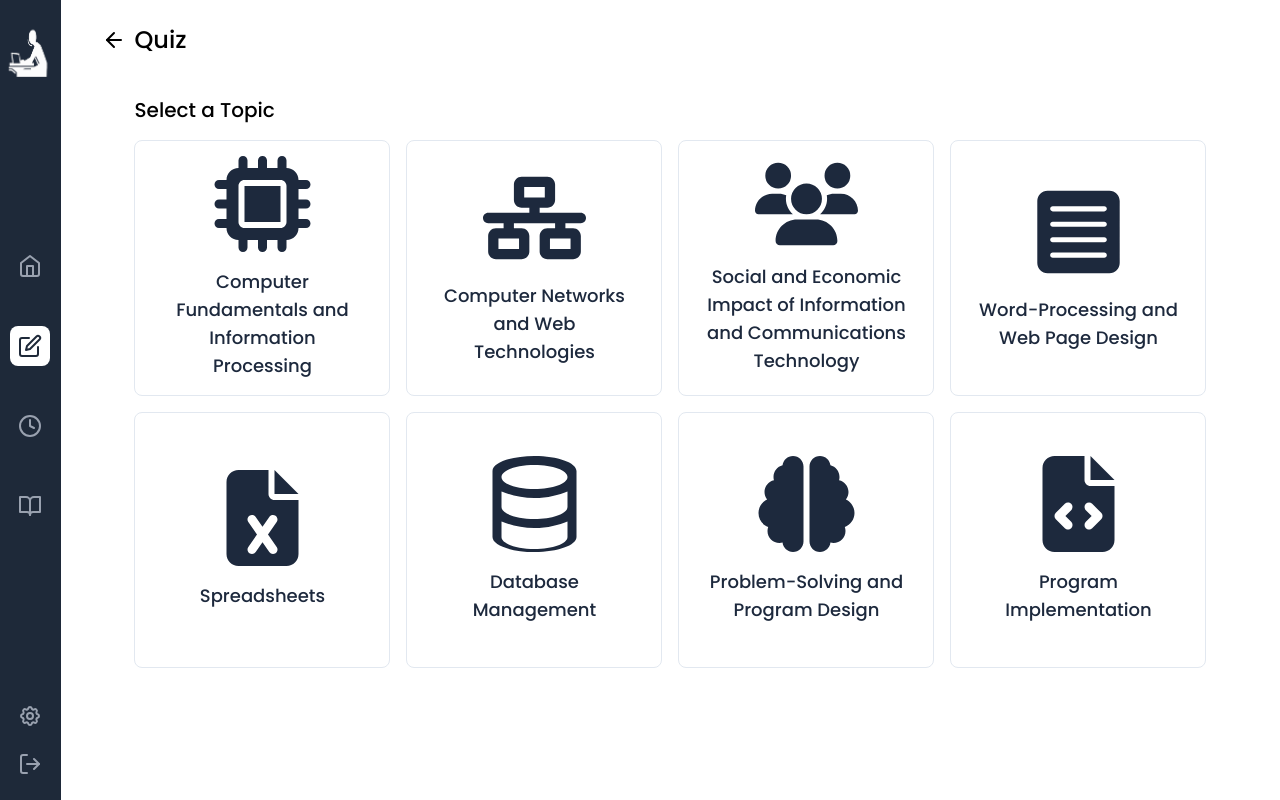
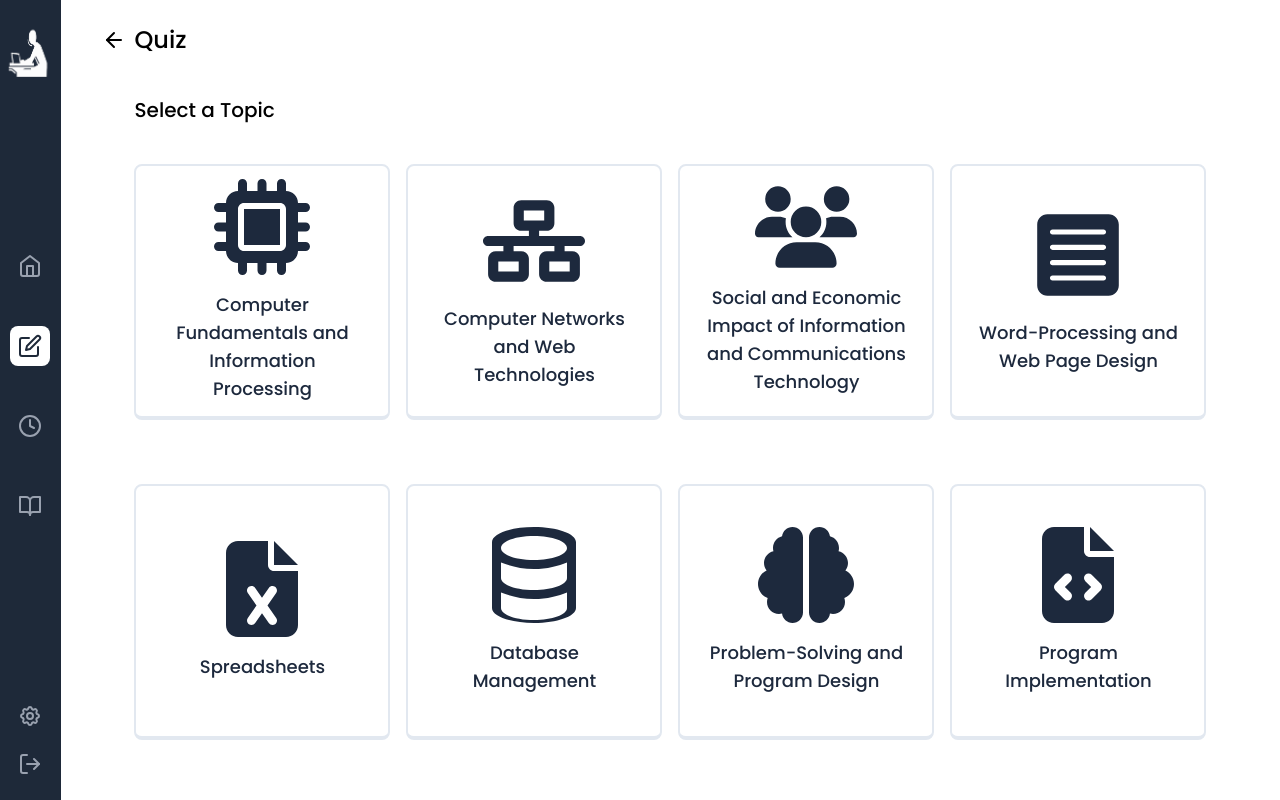
Before and after one commit to JamarTG/capstone, a React (Vite) app in the folder frontend/: page /quiz in a window 1280 px wide. Built offline with nearby package versions, Linux system fonts and the light colour scheme.

Commit message:
Create and Use Card Component

```diff
--- a/frontend/src/components/quiz/quiz-result.tsx
+++ b/frontend/src/components/quiz/quiz-result.tsx
@@ -1,5 +1,6 @@
 import { getWeaknessColor } from "../../utils";
 import Button from "../ui/button";
+import Card from "../ui/card";
 
 interface QuizCardProps {
   score: number;
@@ -16,7 +17,8 @@ const getScoreEmoji = (score: number) => {
 
 const QuizCard: React.FC<QuizCardProps> = ({ score, lastAttempt, tags }) => {
   return (
-    <div className={`relative flex flex-col my-6 ${getWeaknessColor(score)} bg-white shadow-sm border border-slate-200 rounded-lg w-96`}>
+    <Card className={getWeaknessColor(score)} >
+      <div className="relative w-full h-full transform rotate-y-0 transition-transform duration-500 hover:rotate-y-180"></div>
       <div className="p-2 flex flex-col">
         <div className="flex justify-between items-center">
           <div className="relative">
@@ -117,7 +119,7 @@ const QuizCard: React.FC<QuizCardProps> = ({ score, lastAttempt, tags }) => {
           <span className="text-sm text-slate-600 font-medium">Attempted {lastAttempt}</span>
         </div>
       </div>
-    </div>
+    </Card>
   );
 };
 
--- /dev/null
+++ b/frontend/src/components/ui/card.tsx
@@ -0,0 +1,20 @@
+import { ReactNode } from "react";
+
+interface CardProps {
+  className?: string;
+  children?: ReactNode;
+  onClick?: () => void
+}
+
+const Card: React.FC<CardProps> = ({ children, className, onClick}) => {
+  return (
+    <div
+    onClick={onClick}
+      className={`${className} relative flex flex-col my-6 bg-white border-2 border-b-4 border-slate-200 rounded-lg w-96 transform transition-transform hover:scale-105 perspective-1000`}
+    >
+      {children}
+    </div>
+  );
+};
+
+export default Card;
--- a/frontend/src/pages/quiz.tsx
+++ b/frontend/src/pages/quiz.tsx
@@ -1,6 +1,7 @@
 import { useState } from "react";
 import PageContent from "../components/layout/page-content";
 import { topics } from "../data/sample/topics";
+import Card from "../components/ui/card";
 
 const QuizPage = () => {
   const [selectedSection, setSelectedSection] = useState<string | null>(null);
@@ -29,16 +30,16 @@ const QuizPage = () => {
             <h2 className="text-xl font-bold mb-4">Select a Topic</h2>
             <div className="grid grid-cols-1 sm:grid-cols-2 md:grid-cols-3 lg:grid-cols-4 gap-4">
               {topics.map((topic) => (
-              <button
+              <Card
                 key={topic.name}
                 onClick={() => setSelectedSection(topic.name)}
-                className="w-full h-64 flex flex-col justify-center items-center px-2 py-1 border border-slate-200 text-slate-800 rounded-lg hover:border-blue-300 transform hover:scale-105 transition-transform duration-300"
+                className="w-full h-64 flex flex-col justify-center items-center px-2 py-1 border border-slate-200 text-slate-800 rounded-lg transform hover:scale-105 transition-transform duration-300"
               >
                 <div className="flex flex-col items-center justify-center  w-full h-full p-4">
                 <div className="h-24 w-24 mb-4 w-full flex justify-center items-center">{<topic.icon />}</div>
                 <h2 className="text-center text-lg font-semibold">{topic.name}</h2>
                 </div>
-              </button>
+              </Card>
               ))}
             </div>
           </div>
```
